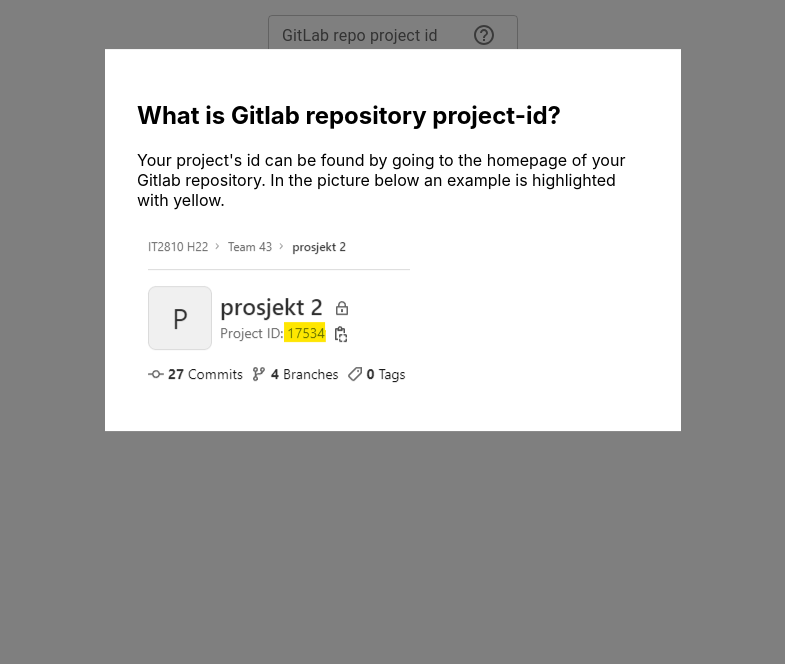
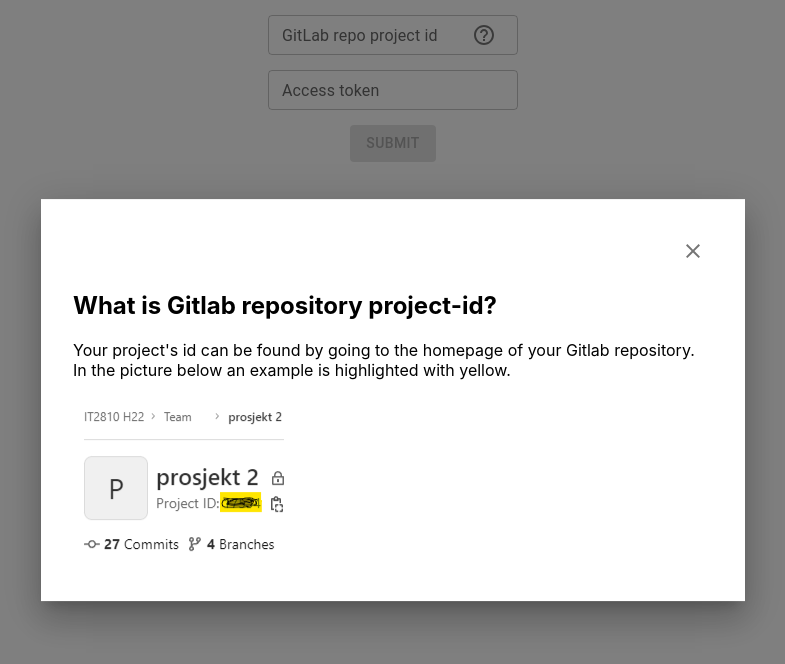
Before and after one commit to millieba/webdev-project2, a React (Create React App) app in the folder prosjekt-2/: page / in a window 1280 px wide. Both pictures are taken after a click on the button 731 px from the left and 35 px from the top of the page. Shown: the top 664 px of the page, without its empty margins (247-1032 px from the left). Built offline with nearby package versions, Linux system fonts and the light colour scheme.

Commit message:
Made a few changes to the modal

```diff
--- a/prosjekt-2/src/components/SendLink.tsx
+++ b/prosjekt-2/src/components/SendLink.tsx
@@ -5,14 +5,17 @@
 import HelpOutlineIcon from '@mui/icons-material/HelpOutline';
 import Modal from '@mui/material/Modal';
 import ProjectIdImage from '../images/project-id.png';
+import CloseIcon from '@mui/icons-material/Close';
 
 const styleModal = {
-  top: '30%',
+  top: '50%',
   left: '50%',
-  width: '40%',
+  width: '50vw',
+  height: 'auto',
   position: 'absolute',
   transform: 'translate(-50%, -50%)',
   backgroundColor: '#ffffff',
+  boxShadow: 20,
   p: 4,
   overflow: 'auto',
 };
@@ -91,14 +94,16 @@
         {accessToken !== undefined && projectId !== undefined ?
         <Connect accessToken={accessToken} projectId={projectId}/> :
         <></> }
-
         <Modal
           open={open}
           onClose={handleClose}>
             <Box sx={styleModal}>
+            <Box display="flex" justifyContent="flex-end" alignItems="flex-end">
+              <IconButton onClick={handleClose}><CloseIcon /></IconButton>
+            </Box>
               <h2>What is Gitlab repository project-id?</h2>
               <p>Your project's id can be found by going to the homepage of your Gitlab repository. In the picture below an example is highlighted with yellow.</p>
-              <img src={ProjectIdImage}/>
+              <Box component='img' src={ProjectIdImage} id="projectIdImage" sx={{ maxHeight: "100%", maxWidth: "100%" }} />
             </Box>
 
         </Modal>
```
Also changed, not shown: prosjekt-2/src/images/project-id.png, prosjekt-2/src/index.css (line endings or trailing spaces).
